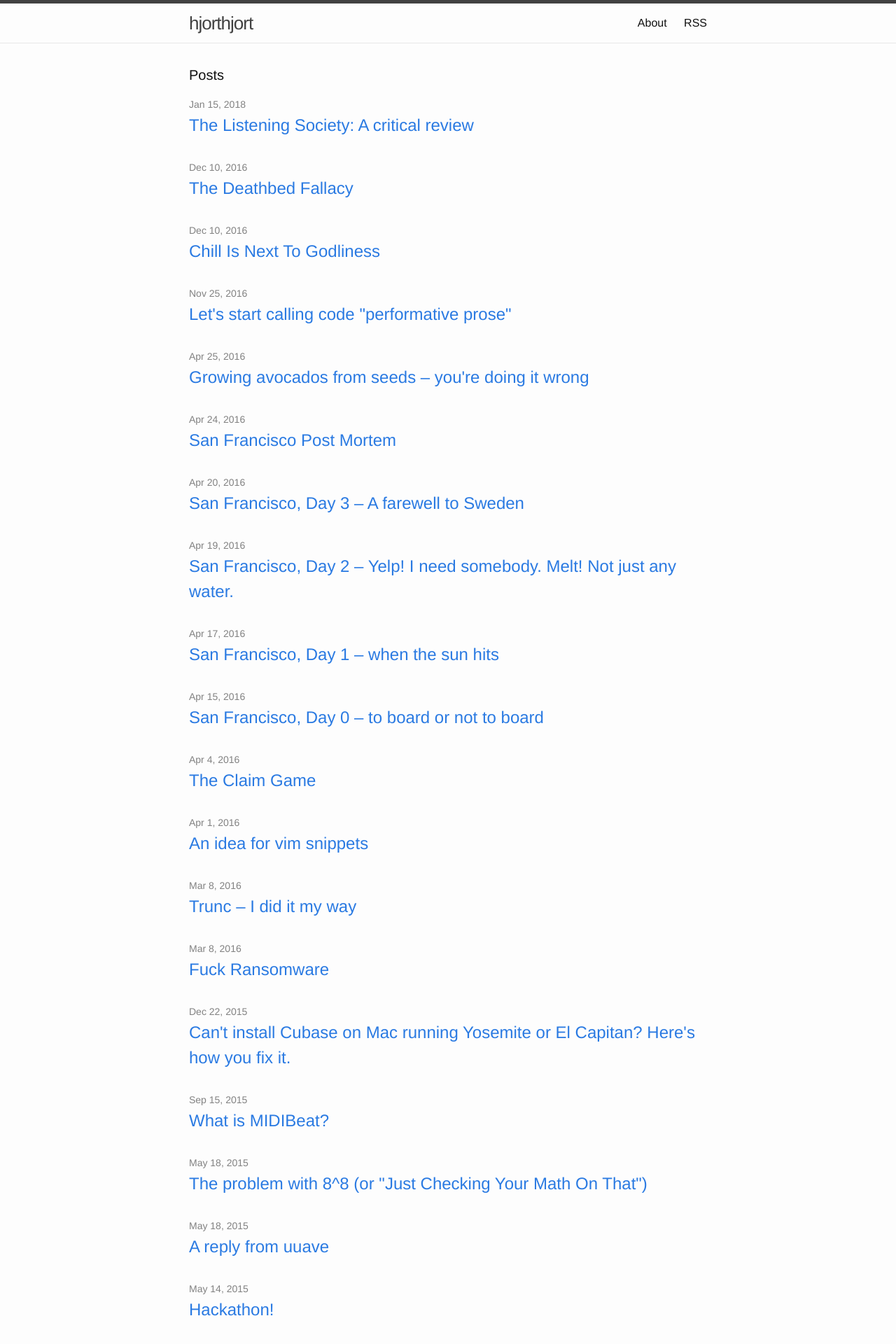
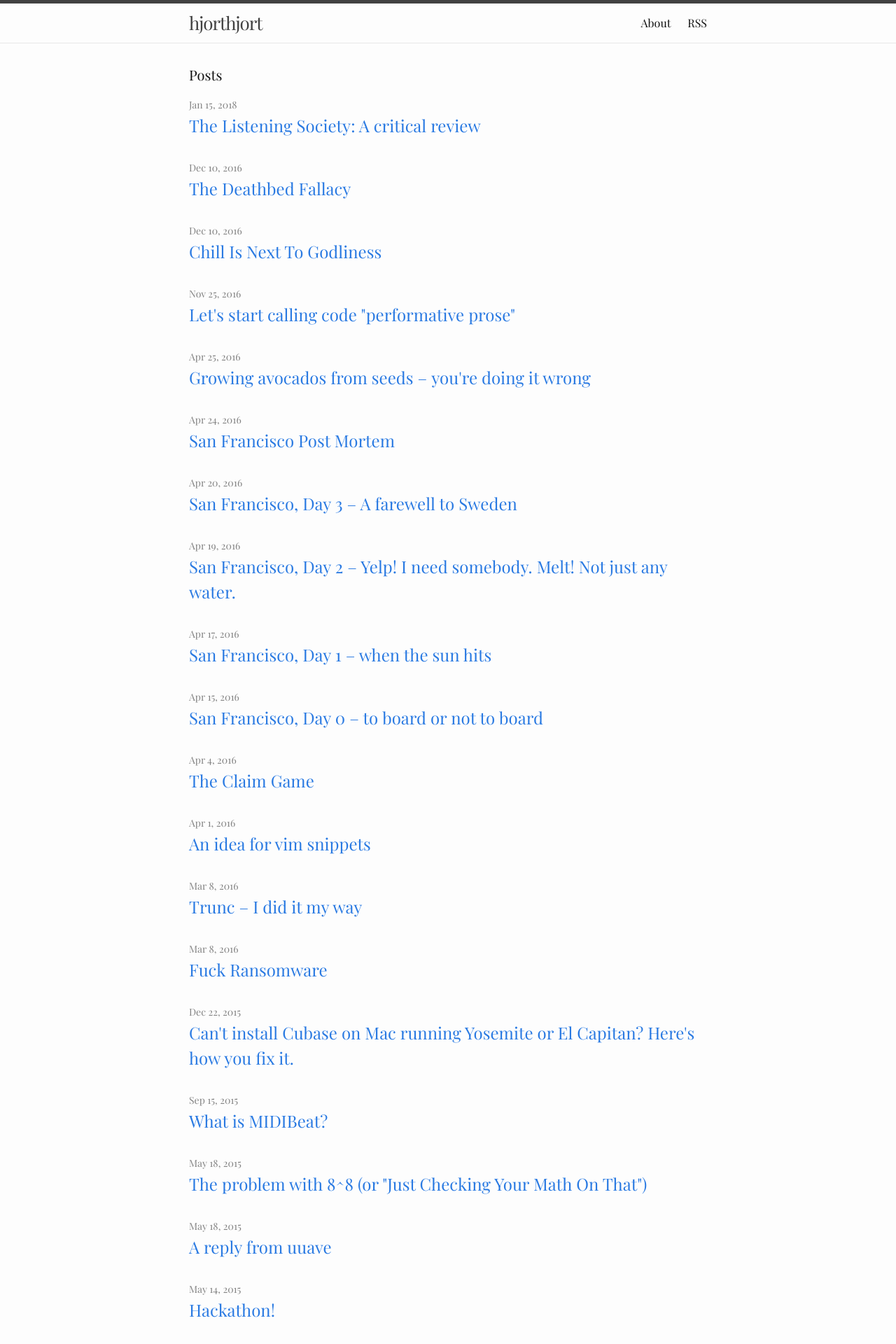
Before and after one commit to hjorthjort/hjorthjort.github.io, a Jekyll site: the page built from index.html, in a window 1280 px wide. Shown: the top 1920 px of the page at 70% size. Built offline with Jekyll 4.4.1, drawn with Linux system fonts in a browser that asks for light colours.

Commit message:
Switch main font to Playfair Display

```diff
--- a/css/main.scss
+++ b/css/main.scss
@@ -2,9 +2,10 @@
 # Only the main Sass file needs front matter (the dashes are enough)
 ---
 @charset "utf-8";
+@import url('https://fonts.googleapis.com/css?family=Playfair+Display');
 
 // Our variables
-$base-font-family: "Helvetica Neue", Helvetica, Arial, sans-serif;
+$base-font-family: "Playfair Display", serif;
 $base-font-size:   16px;
 $base-font-weight: 400;
 $small-font-size:  $base-font-size * 0.875;
```
